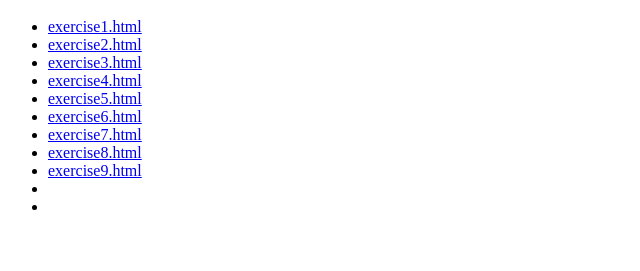
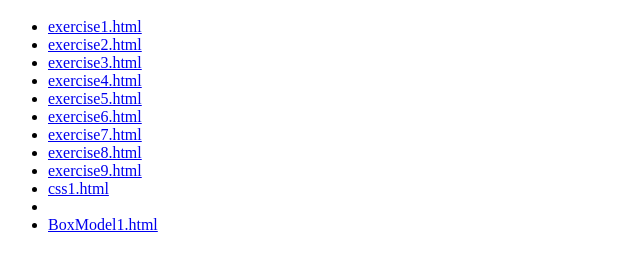
Before and after one commit to KathrinaReyes/kodego-demo, a plain HTML site: page index.html in a window 1280 px wide. Shown: the part 433-704 px from the top of the page, without its empty margins (0-640 px from the left). Drawn offline with Linux system fonts and the light colour scheme.

Commit message:
Update index.html

```diff
--- a/index.html
+++ b/index.html
@@ -23,8 +23,8 @@
                     <li><a href="https://kathrinareyes.github.io/kodego-demo/exercise7.html"> exercise7.html</a></li>
                     <li><a href="https://kathrinareyes.github.io/kodego-demo/exercise8.html"> exercise8.html</a></li>
                     <li><a href="https://kathrinareyes.github.io/kodego-demo/exercise9.html"> exercise9.html</a></li>
-                    <li><a href="http://localhost/css1.html> css1.html</a><li>
-                        <li><a href="file:///C:/xampp/htdocs/kodego-demo/BoxModel1.html"><a/></li>
+                    <li><a href="http://localhost/css1.html> css1.html"> css1.html</a><li>
+                    <li><a href="https://kathrinareyes.github.io/kodego-demo/BoxModel1.html"> BoxModel1.html<a/></li>
 
 
                 </ul>
```
